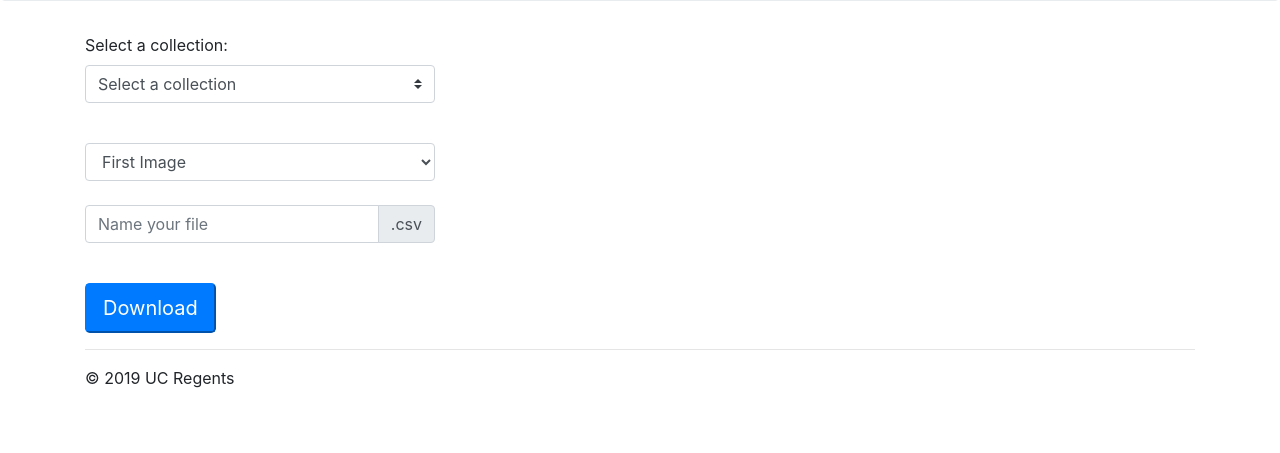
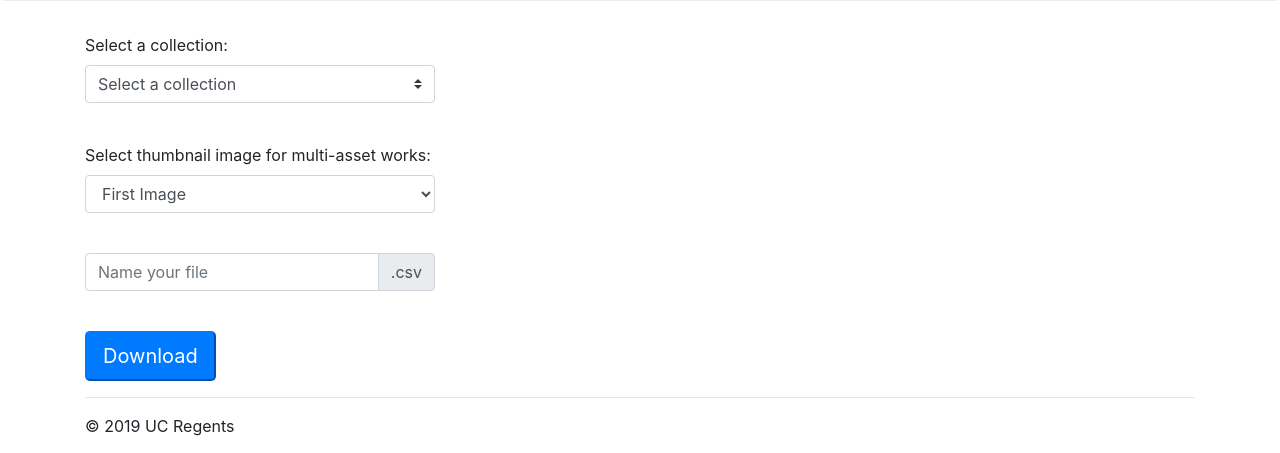
Before and after one commit to UCLALibrary/dlexport, a Flask app: template templates/index.html in a window 1280 px wide. Shown: the part 317-770 px from the top of the page. Run offline with Flask 2, Linux system fonts and the light colour scheme; the template is opened without the code that fills it, so the values that code supplies are empty; parts of the project's set-up code (start-up, migrations or seed data) failed here and were passed over; some libraries are stand-ins or nearby versions.

Commit message:
LEG-298: Added dropdown label.

```diff
--- a/templates/index.html
+++ b/templates/index.html
@@ -83,8 +83,9 @@
 
               <br>
 
-              <div>
-                <select class="form-control" name="thumbnail">
+              <div class="form-group">
+                <label for="thumbnailDropdown">Select thumbnail image for multi-asset works:</label>
+                <select class="form-control" name="thumbnail" name="thumbnailDropdown">
                   <option class="first-thumb" value="first-thumb">First Image</option>
                   <option class="second-thumb" value="second-thumb">Last Image</option>
                   <option class="third-thumb" value="third-thumb">Random Image</option>
```
